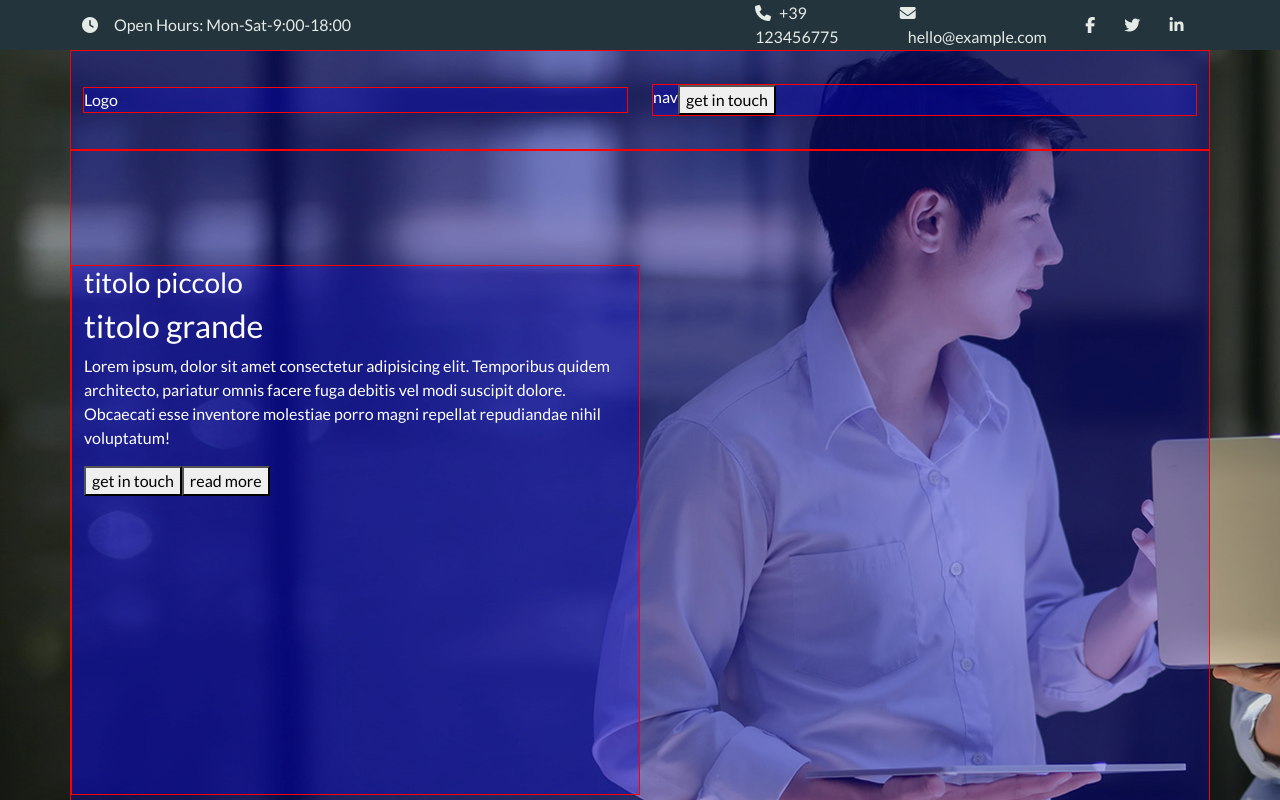
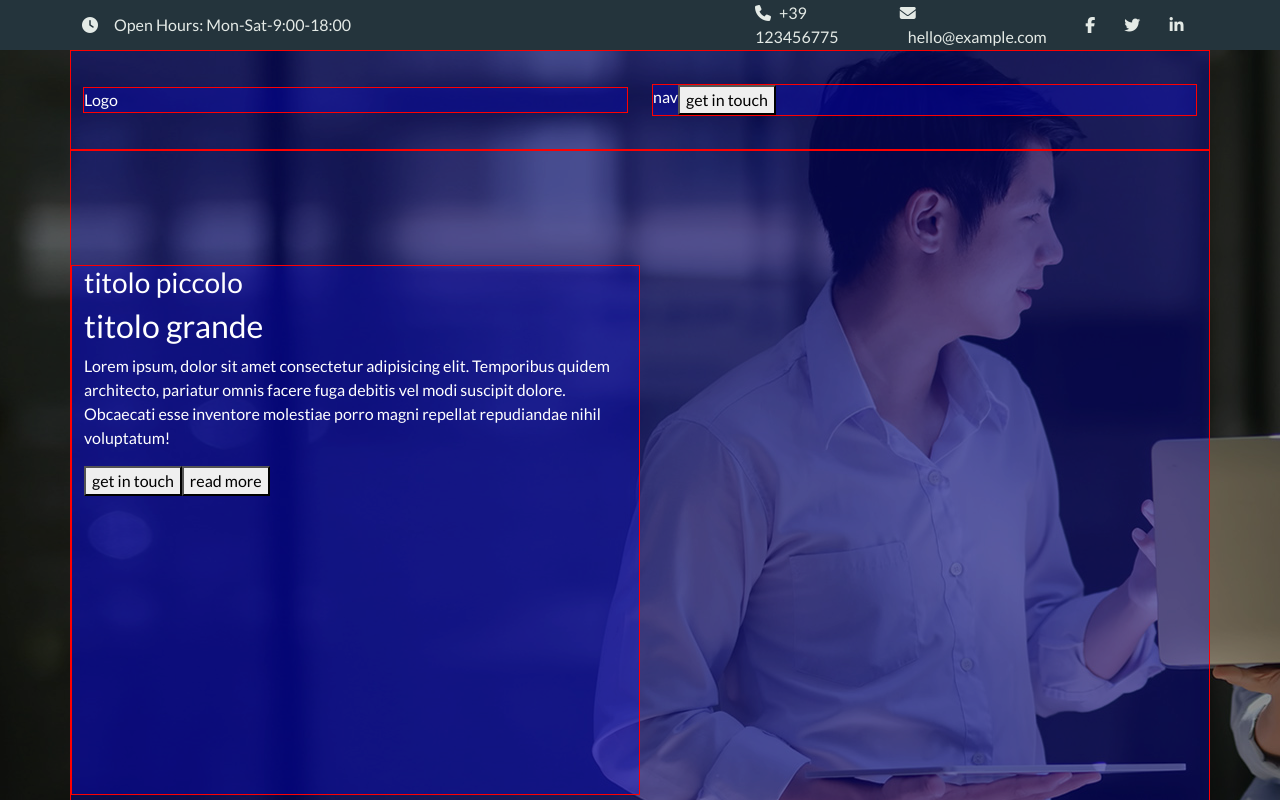
Before and after one commit to andreaa21/proj-html-vuejs, a Vue app: page / in a window 1280 px wide. Shown: the top 800 px of the page. Built offline with nearby package versions, Linux system fonts and the light colour scheme.

Commit message:
[add] inner element to AppJumbo

```diff
--- a/src/components/AppJumbo.vue
+++ b/src/components/AppJumbo.vue
@@ -7,6 +7,7 @@ export default {
 
 <template>
   <div class="jumbotron">
+    <div class="inner">
         <div class="container">
             <div class="row debug d-flex justify-content-between align-items-center jumbo-top">
                 <div class="col">
@@ -44,6 +45,7 @@ export default {
             </div>
         </div>
     </div>
+  </div>
 </template>
 
 
@@ -54,6 +56,9 @@ export default {
         min-height: 860px;
         background-image: url('../assets/img/bg-4.jpg');
         color: $White;
+        .inner{
+            background-color: rgba(0, 0, 0, 0.356);
+        }
         .jumbo-top{
             min-height: 100px;
         }
```
Lines whose indentation alone changed are shown as unchanged.
